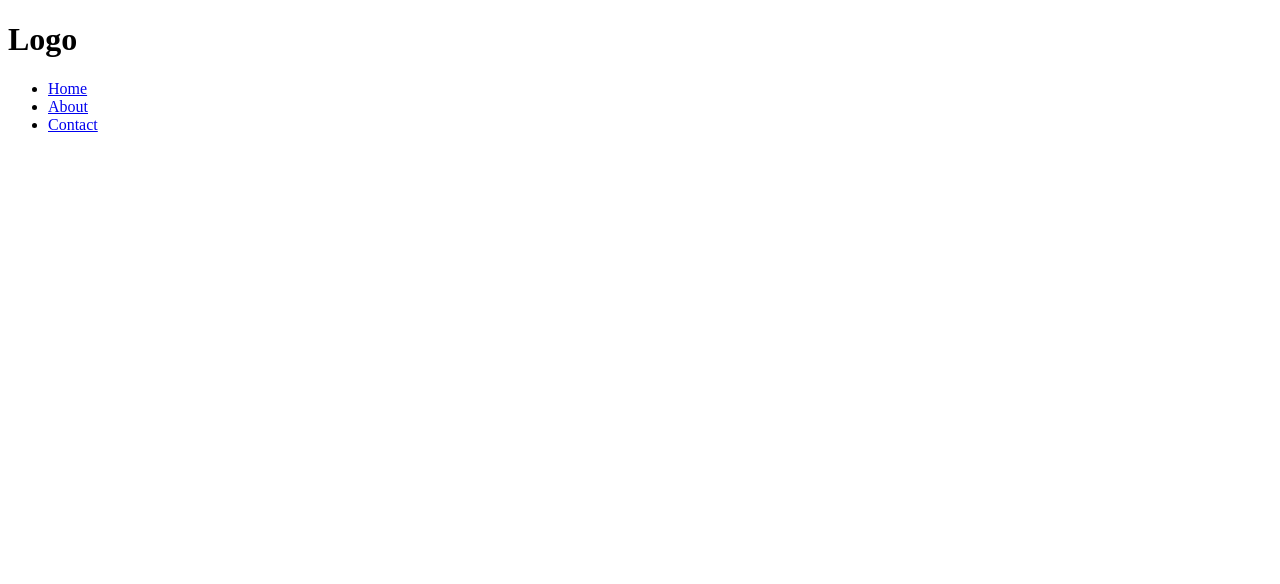
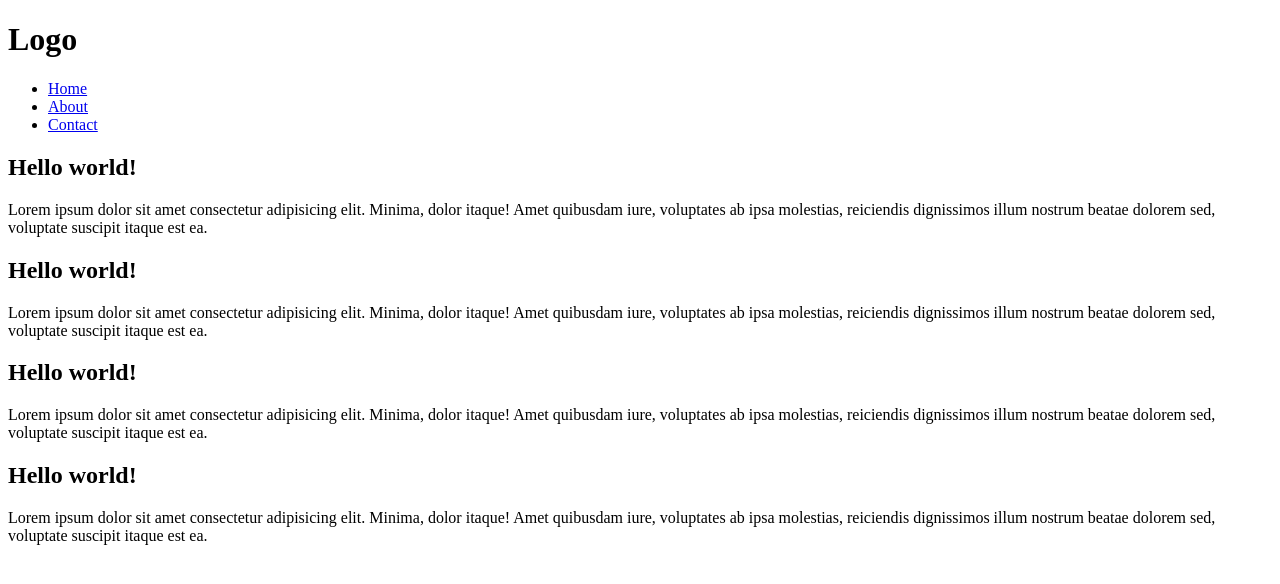
Before and after one commit to tsotne01/collaboration-with-showik, a plain HTML site: page index.html in a window 1280 px wide. Drawn offline with Linux system fonts and the light colour scheme.

Commit message:
adding section's texts

```diff
--- a/index.html
+++ b/index.html
@@ -13,17 +13,28 @@
                 <ul>
                     <li><a href="#">Home</a></li>
                     <li><a href="#">About</a></li>
-                    <li><a href="#">Contact</a>
-                    </li>
+                    <li><a href="#">Contact</a></li>
                 </ul>
             </nav>
         </div>
     </header>
     <main>
-        <section></section>
-        <section></section>
-        <section></section>
-        <section></section>
+        <section>
+            <h1>Hello world!</h1>
+            <p>Lorem ipsum dolor sit amet consectetur adipisicing elit. Minima, dolor itaque! Amet quibusdam iure, voluptates ab ipsa molestias, reiciendis dignissimos illum nostrum beatae dolorem sed, voluptate suscipit itaque est ea.</p>
+        </section>
+        <section>
+            <h1>Hello world!</h1>
+            <p>Lorem ipsum dolor sit amet consectetur adipisicing elit. Minima, dolor itaque! Amet quibusdam iure, voluptates ab ipsa molestias, reiciendis dignissimos illum nostrum beatae dolorem sed, voluptate suscipit itaque est ea.</p>
+        </section>
+        <section>
+            <h1>Hello world!</h1>
+            <p>Lorem ipsum dolor sit amet consectetur adipisicing elit. Minima, dolor itaque! Amet quibusdam iure, voluptates ab ipsa molestias, reiciendis dignissimos illum nostrum beatae dolorem sed, voluptate suscipit itaque est ea.</p>
+        </section>
+        <section>
+            <h1>Hello world!</h1>
+            <p>Lorem ipsum dolor sit amet consectetur adipisicing elit. Minima, dolor itaque! Amet quibusdam iure, voluptates ab ipsa molestias, reiciendis dignissimos illum nostrum beatae dolorem sed, voluptate suscipit itaque est ea.</p>
+        </section>
     </main>
     <footer></footer>
 </body>
```
